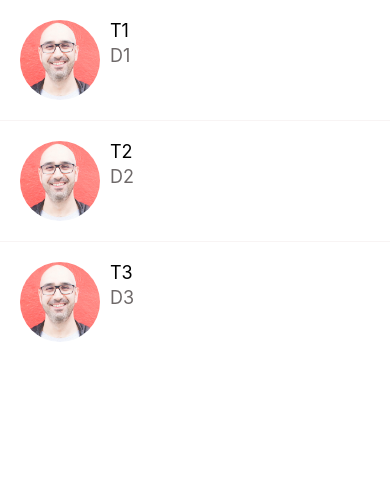
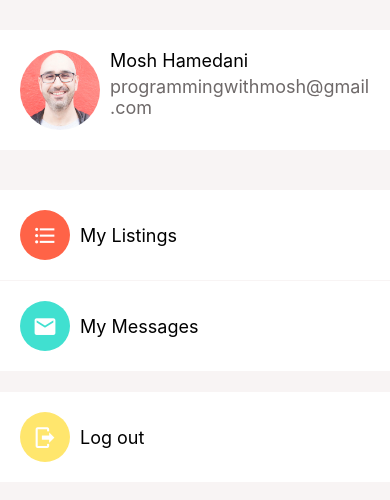
Before and after one commit to blackstone86/rn-donewithit, a React Native app: screen / in a window 390 px wide. Shown: the top 500 px of the page. Built offline with nearby package versions, Linux system fonts and the light colour scheme.

Commit message:
feat: 🎸 [Exercise08] add my page

```diff
--- a/App.tsx
+++ b/App.tsx
@@ -27,7 +27,7 @@
 // import App from './demos/HandlingSelections'
 // import App from './demos/HandlingSwipes'
 // import App from './demos/DeletingItems'
-import App from './demos/PullToRefresh'
+import App from './demos/Exercise08'
 
 /**
  * notice
@@ -61,5 +61,6 @@ import App from './demos/PullToRefresh'
  * 28.HandlingSwipes 水平方向刷卡手势
  * 29.DeletingItems 刷卡手势后点击删除操作
  * 30.PullToRefresh 下拉刷新
+ * 31.Exercises08 "我的"页面
  */
 export default App
--- /dev/null
+++ b/demos/Exercise08/Exercises08.tsx
@@ -0,0 +1,115 @@
+import { View, StyleSheet } from 'react-native'
+import React, { useMemo } from 'react'
+import { MaterialCommunityIcons } from '@expo/vector-icons'
+import COLORS from '../../config/colors'
+import CONSTS from './consts'
+import AppSafeAreaView from '../../components/AppSafeAreaView'
+import AppAvatarBox from '../../components/AppAvatarBox'
+import AppFlatList from '../../components/AppFlatList'
+import AppText from '../../components/AppText'
+const avatarImage = require('../../assets/materials/mosh.jpg')
+
+type menuType = {
+  iconName: any
+  iconBackgroundColor: string
+  title: string
+}
+export default function App() {
+  const { name, email, image, menus } = useMemo(
+    () => ({
+      name: 'Mosh Hamedani',
+      email: 'programmingwithmosh@gmail.com',
+      image: avatarImage,
+      menus: [
+        {
+          iconName: 'format-list-bulleted',
+          iconBackgroundColor: COLORS.PRIMARY,
+          title: 'My Listings'
+        },
+        {
+          iconName: 'email',
+          iconBackgroundColor: COLORS.SECONDARY,
+          title: 'My Messages'
+        },
+        {
+          iconName: 'logout',
+          iconBackgroundColor: COLORS.YELLOW,
+          title: 'Log out'
+        }
+      ]
+    }),
+    []
+  )
+
+  return (
+    <AppSafeAreaView style={styles.container}>
+      <AppAvatarBox
+        style={styles.avatarBox}
+        title={name}
+        subTitle={email}
+        image={image}
+      />
+      <AppFlatList
+        data={menus}
+        keyExtractor={(item) => item.title}
+        renderItem={({ item, index, separators }) => {
+          const { iconName, iconBackgroundColor, title }: menuType = item
+          return (
+            <View
+              style={[
+                styles.menu,
+                {
+                  marginTop: index === menus.length - 1 ? 20 : 0
+                }
+              ]}
+            >
+              <View
+                style={[
+                  styles.menuIcon,
+                  { backgroundColor: iconBackgroundColor }
+                ]}
+              >
+                <MaterialCommunityIcons
+                  name={iconName}
+                  size={25}
+                  color={COLORS.WHITE}
+                />
+              </View>
+              <AppText style={styles.menuTitle}>{title}</AppText>
+            </View>
+          )
+        }}
+      />
+    </AppSafeAreaView>
+  )
+}
+
+const styles = StyleSheet.create({
+  container: {
+    backgroundColor: COLORS.BACKGROUND_COLOR
+  },
+  avatarBox: {
+    backgroundColor: COLORS.WHITE,
+    paddingVertical: CONSTS.PADDING,
+    marginTop: 30,
+    marginBottom: 40
+  },
+  menu: {
+    padding: 20,
+    flexDirection: 'row',
+    alignItems: 'center',
+    backgroundColor: COLORS.WHITE
+  },
+  menuIcon: {
+    width: 50,
+    height: 50,
+    borderRadius: 25,
+    overflow: 'hidden',
+    justifyContent: 'center',
+    alignItems: 'center',
+    marginRight: 10
+  },
+  menuTitle: {
+    fontSize: 18
+  }
+})
--- /dev/null
+++ b/demos/Exercise08/consts.tsx
@@ -0,0 +1,5 @@
+const CONSTS = {
+  PADDING: 20
+}
+
+export default CONSTS
--- /dev/null
+++ b/demos/Exercise08/index.tsx
@@ -0,0 +1,3 @@
+import Exercises08 from './Exercises08'
+
+export default Exercises08
```
